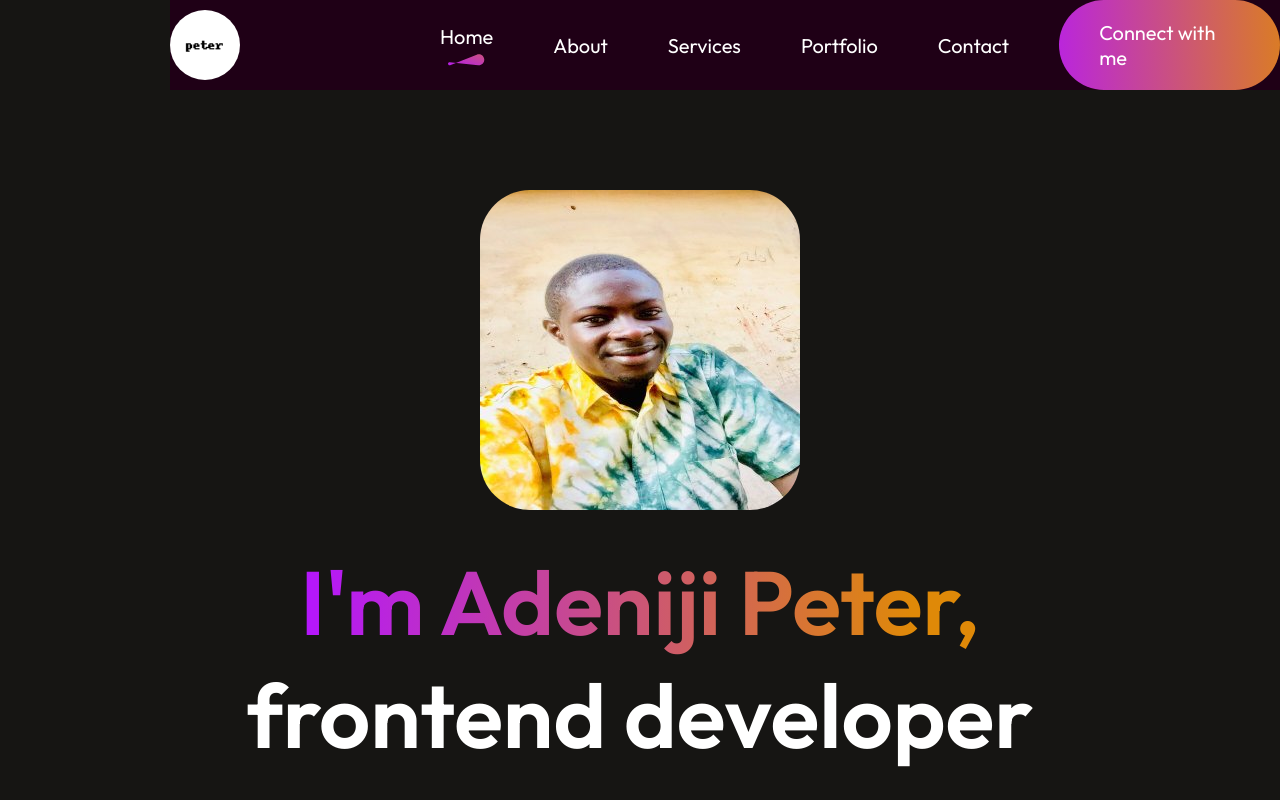
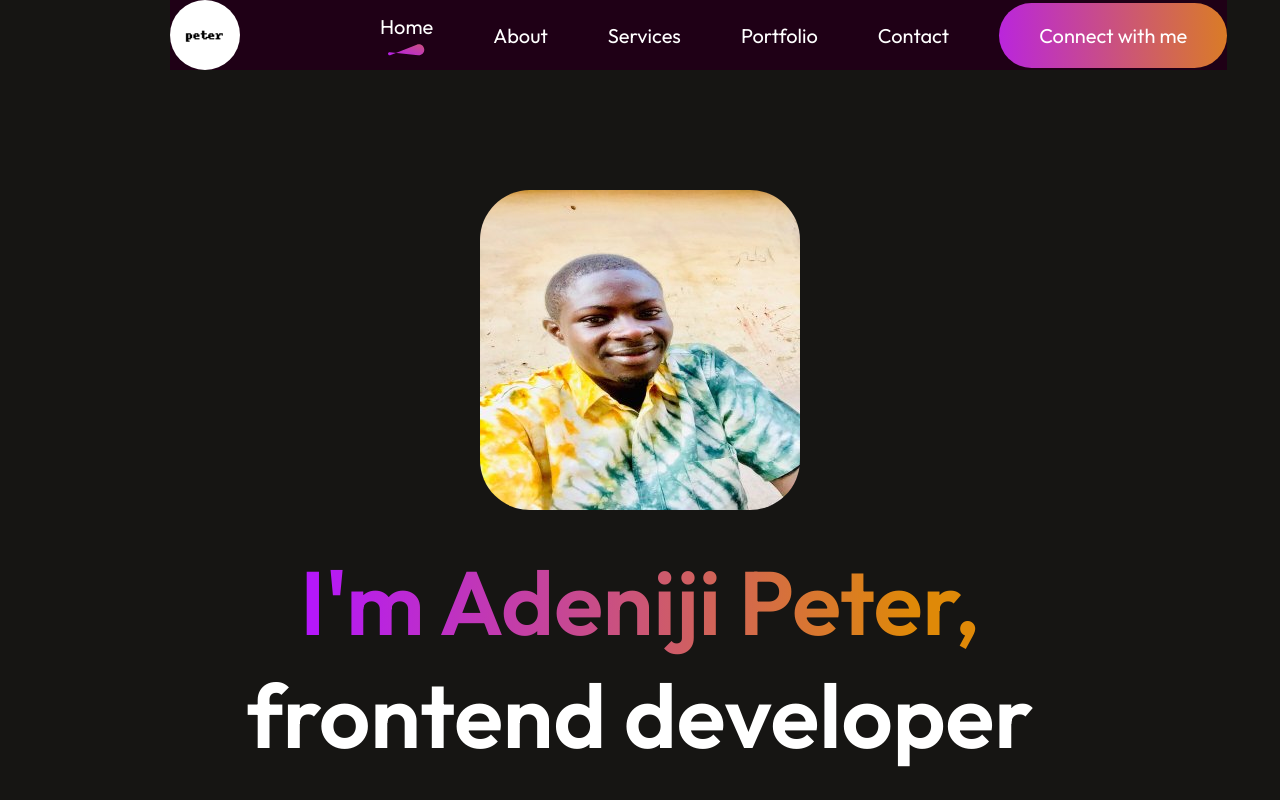
Before and after one commit to AGpeter2018/my-portfolio, a React (Vite) app: page / in a window 1280 px wide. Shown: the top 800 px of the page. Built offline with nearby package versions, Linux system fonts and the light colour scheme.

Commit message:
a change on the nav menu elememt

```diff
--- a/src/components/nav-bar.style.css
+++ b/src/components/nav-bar.style.css
@@ -22,14 +22,14 @@
   list-style: none;
   gap: 60px;
   font-size: 20px;
-  margin-left: 200px;
+  margin-left: 100px;
 }
 
 .logo {
   display: block;
   background-color: white;
   border-radius: 50px;
-
+  margin-right: 40px;
 }
 
 .nav-connect {
```
